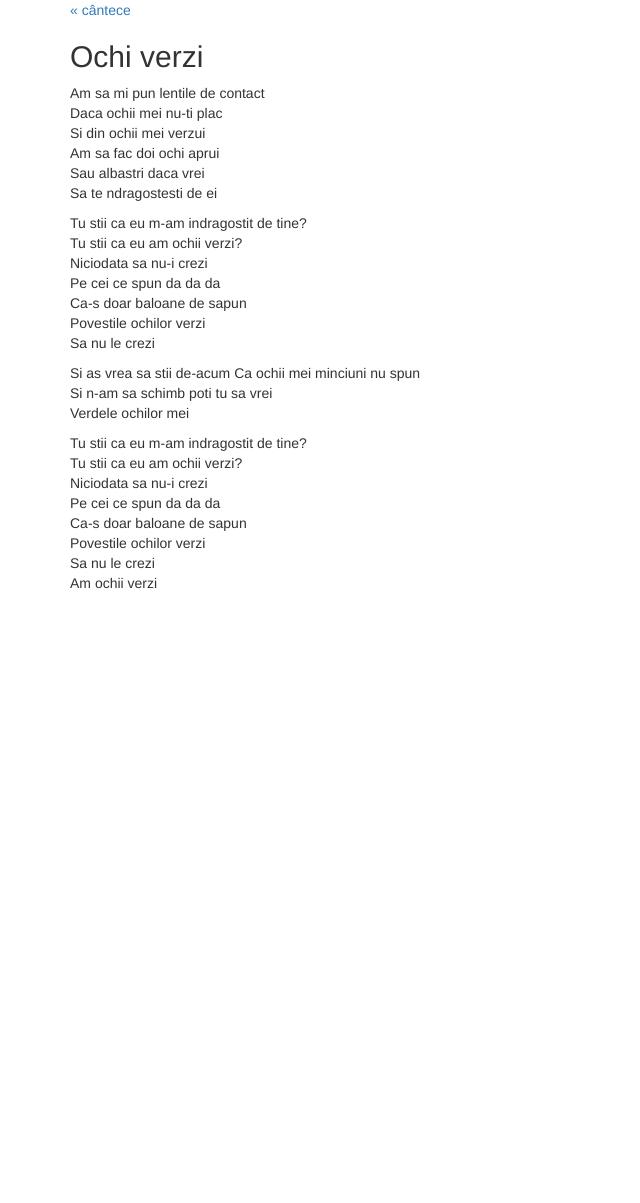
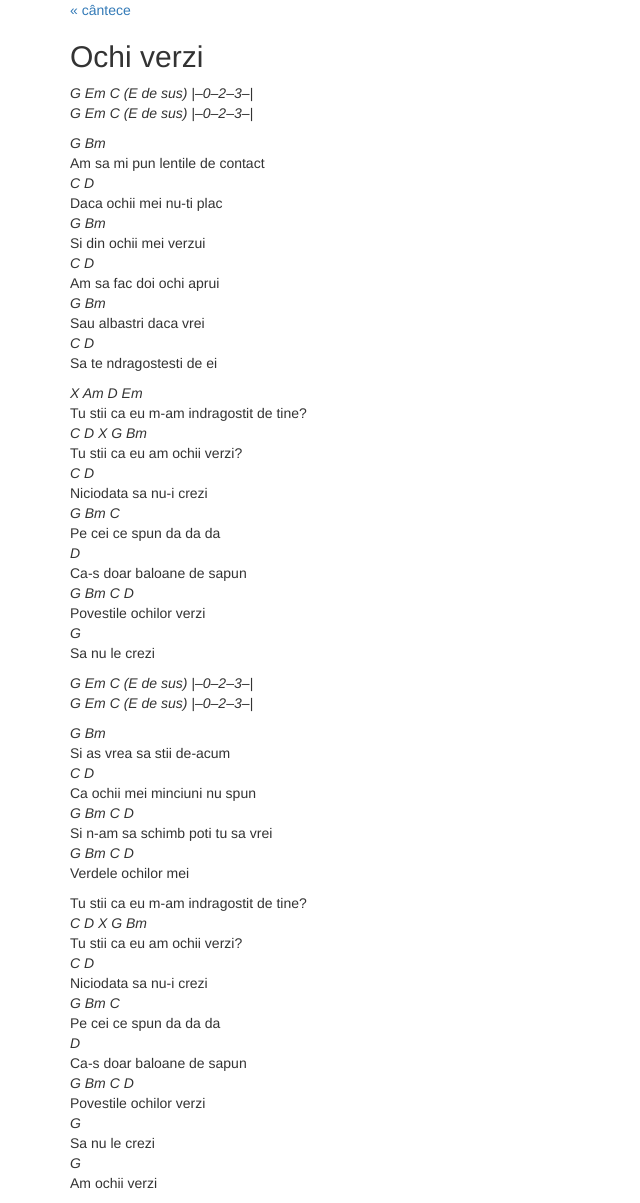
Before and after one commit to mgax/o2-songs, a Jekyll site: the page built from songs/ochi-verzi.md, in a window 1280 px wide. Shown: the whole page, without its empty margins (0-640 px from the left). Built offline with Jekyll 4.4.1, drawn with Linux system fonts in a browser that asks for light colours; nearby versions of some CDN libraries; before the commit the page ends 900 px from its top, so only the background shows below that.

Commit message:
partial revert for 4155d56

```diff
--- a/songs/ochi-verzi.md
+++ b/songs/ochi-verzi.md
@@ -3,31 +3,61 @@ title: Ochi verzi
 layout: song
 ---
 
+*G Em C (E de sus) \|--0--2--3--\|*
+*G Em C (E de sus) \|--0--2--3--\|*
+
+*G Bm*
 Am sa mi pun lentile de contact
+*C D*
 Daca ochii mei nu-ti plac
+*G Bm*
 Si din ochii mei verzui
+*C D*
 Am sa fac doi ochi aprui
+*G Bm*
 Sau albastri daca vrei
+*C D*
 Sa te ndragostesti de ei
 
+*X Am D Em*
 Tu stii ca eu m-am indragostit de tine?
+*C D  X G Bm*
 Tu stii ca eu am ochii verzi?
+*C D*
 Niciodata sa nu-i crezi
+*G Bm C*
 Pe cei ce spun da da da
+*D*
 Ca-s doar baloane de sapun
+*G Bm C D*
 Povestile ochilor verzi
+*G*
 Sa nu le crezi
 
+*G Em C (E de sus) \|--0--2--3--\|*
+*G Em C (E de sus) \|--0--2--3--\|*
+
+*G Bm*
 Si as vrea sa stii de-acum
+*C D*
 Ca ochii mei minciuni nu spun
+*G Bm C D*
 Si n-am sa schimb poti tu sa vrei
+*G Bm C D*
 Verdele ochilor mei
 
 Tu stii ca eu m-am indragostit de tine?
+*C D X G Bm*
 Tu stii ca eu am ochii verzi?
+*C D*
 Niciodata sa nu-i crezi
+*G Bm C*
 Pe cei ce spun da da da
+*D*
 Ca-s doar baloane de sapun
+*G Bm C D*
 Povestile ochilor verzi
+*G*
 Sa nu le crezi
+*G*
 Am ochii verzi
```
